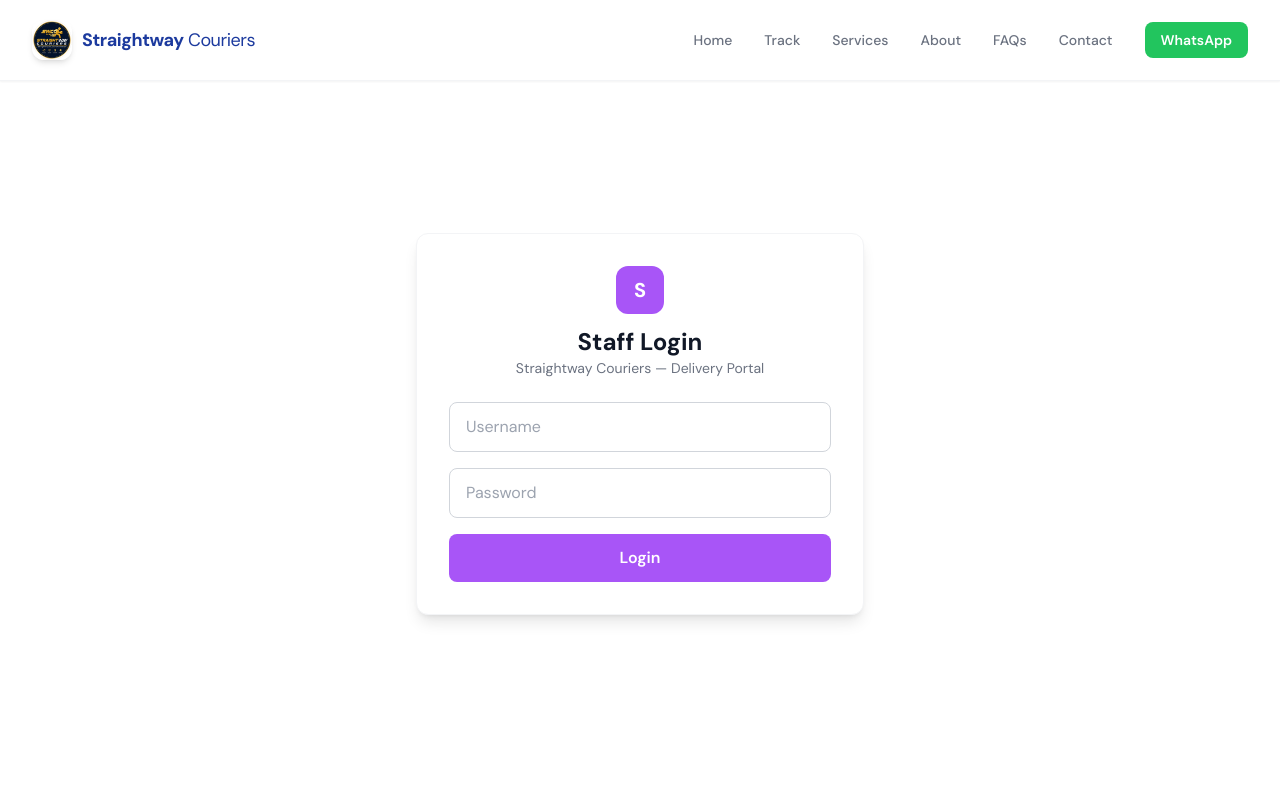
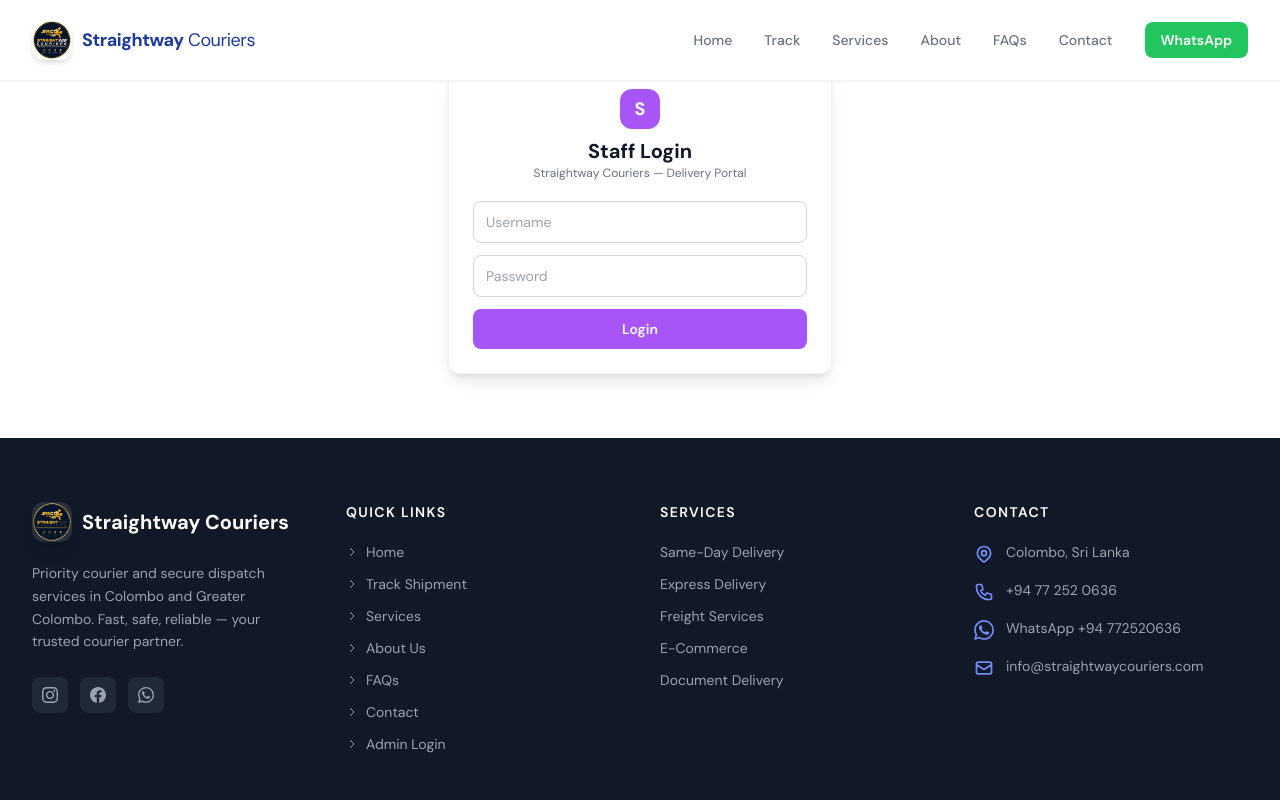
Before and after one commit to Ashfaq-network/straightway-courier, a React (Vite) app in the folder client/: page /staff in a window 1280 px wide. Shown: the top 800 px of the page. Built offline with nearby package versions, Linux system fonts and the light colour scheme; the HTML template or start-up script is replaced by a standard one.

Commit message:
Fix login page mobile: remove h-dvh, use flex-1 layout instead

```diff
--- a/client/src/pages/admin/Login.jsx
+++ b/client/src/pages/admin/Login.jsx
@@ -44,7 +44,7 @@
   };
 
   return (
-    <div className="h-dvh flex items-center justify-center px-4" style={{ paddingTop: '4rem' }}>
+    <div className="flex items-center justify-center px-4 py-16">
       <div className="w-full max-w-sm">
         <div className="bg-white rounded-xl shadow-lg border border-gray-100 p-6">
           <div className="text-center mb-5">
--- a/client/src/pages/staff/Login.jsx
+++ b/client/src/pages/staff/Login.jsx
@@ -44,32 +44,32 @@
   };
 
   return (
-    <div className="min-h-screen flex items-center justify-center px-4 pt-20 pb-8">
-      <div className="w-full max-w-md">
-        <div className="bg-white rounded-xl shadow-lg border border-gray-100 p-6 sm:p-8">
-          <div className="text-center mb-6">
-            <div className="w-12 h-12 bg-purple-500 rounded-xl flex items-center justify-center mx-auto mb-3">
-              <span className="text-white font-bold text-xl">S</span>
+    <div className="flex items-center justify-center px-4 py-16">
+      <div className="w-full max-w-sm">
+        <div className="bg-white rounded-xl shadow-lg border border-gray-100 p-6">
+          <div className="text-center mb-5">
+            <div className="w-10 h-10 bg-purple-500 rounded-xl flex items-center justify-center mx-auto mb-2">
+              <span className="text-white font-bold text-lg">S</span>
             </div>
-            <h1 className="text-2xl font-bold text-gray-900">Staff Login</h1>
-            <p className="text-sm text-gray-500">Straightway Couriers — Delivery Portal</p>
+            <h1 className="text-xl font-bold text-gray-900">Staff Login</h1>
+            <p className="text-xs text-gray-500">Straightway Couriers — Delivery Portal</p>
           </div>
 
           {error && (
-            <div className="bg-red-50 border border-red-200 rounded-lg p-3 mb-4">
-              <p className="text-red-700 text-sm">{error}</p>
+            <div className="bg-red-50 border border-red-200 rounded-lg p-2.5 mb-3">
+              <p className="text-red-700 text-xs">{error}</p>
             </div>
           )}
 
-          <form onSubmit={handleLogin} className="space-y-4">
+          <form onSubmit={handleLogin} className="space-y-3">
             <input type="text" placeholder="Username" required value={username}
               onChange={(e) => setUsername(e.target.value)}
-              className="w-full px-4 py-3 border border-gray-300 rounded-lg focus:outline-none focus:ring-2 focus:ring-purple-500" />
+              className="w-full px-3 py-2.5 text-sm border border-gray-300 rounded-lg focus:outline-none focus:ring-2 focus:ring-purple-500" />
             <input type="password" placeholder="Password" required value={password}
               onChange={(e) => setPassword(e.target.value)}
-              className="w-full px-4 py-3 border border-gray-300 rounded-lg focus:outline-none focus:ring-2 focus:ring-purple-500" />
+              className="w-full px-3 py-2.5 text-sm border border-gray-300 rounded-lg focus:outline-none focus:ring-2 focus:ring-purple-500" />
             <button type="submit" disabled={loading}
-              className="w-full px-6 py-3 bg-purple-500 text-white font-semibold rounded-lg hover:bg-purple-600 disabled:opacity-50 transition-colors">
+              className="w-full py-2.5 text-sm bg-purple-500 text-white font-semibold rounded-lg hover:bg-purple-600 disabled:opacity-50 transition-colors">
               {loading ? 'Logging in...' : 'Login'}
             </button>
           </form>
```
